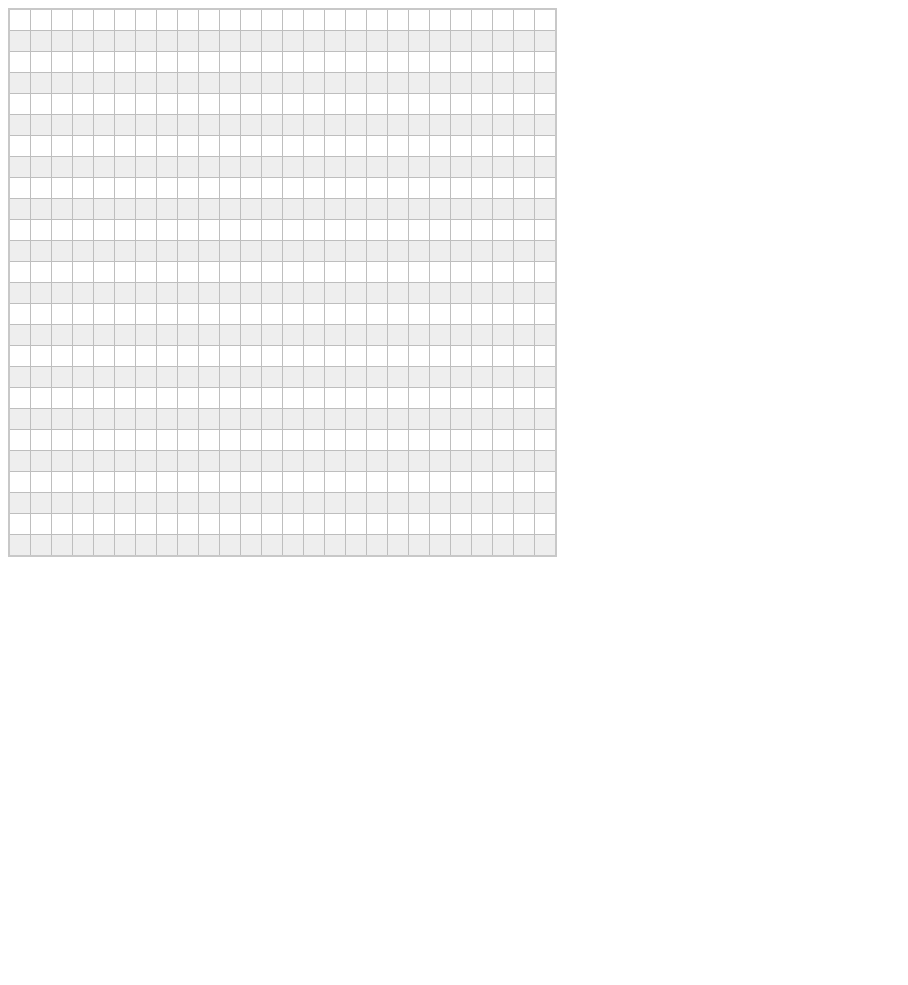
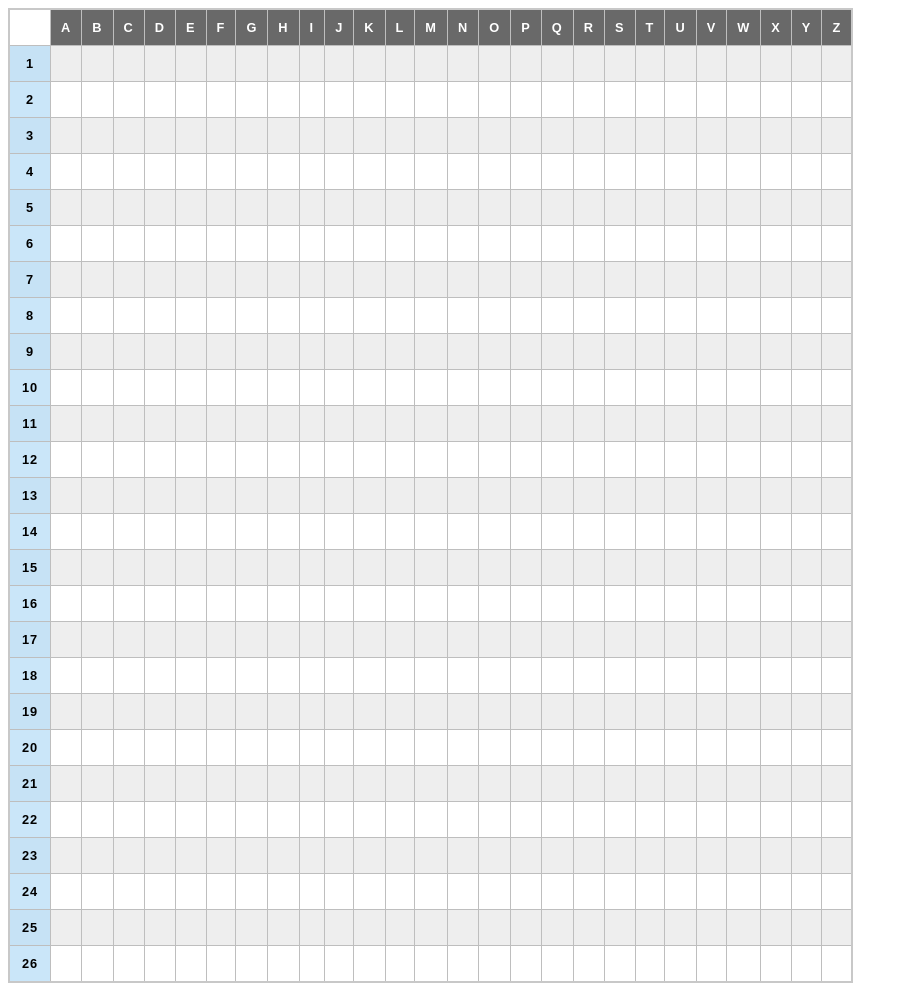
Before and after one commit to aayushjain92/Spreadsheet-Application, a plain HTML site: page index.html in a window 1280 px wide. Shown: the whole page, without its empty margins (0-908 px from the left). Before the commit the page ends 800 px from the top, so only its background shows below. Drawn offline with Linux system fonts and the light colour scheme.

Commit message:
Updated JS and styles

```diff
--- a/main.js
+++ b/main.js
@@ -9,18 +9,44 @@ class Cell {
 
 }
 
+
 var spreadsheet = new Spreadsheet(26, 26);
 console.log(spreadsheet.columns);
 console.log(spreadsheet.rows);
 
+//creates a table
+spreadsheet = document.createElement("table");
 
-spreadsheet = document.createElement("table");
+// creates column headers from A..Z
+row_with_headers = document.createElement("tr");
+empty_cell = document.createElement("th");
+row_with_headers.appendChild(empty_cell);
+for(let i = 1; i <= 26; i++) {
+    column_header = document.createElement("th");
+    let chr = String.fromCharCode(64 + i);
+    column_header.id = "column_" + chr;
+    column_header.setAttribute("scope", "col");
+    column_header.innerText = chr;
+    row_with_headers.appendChild(column_header);
+}
+spreadsheet.appendChild(row_with_headers);
+
+//creates 26 rows
 for(let i = 1; i <= 26; i++) {
     row = document.createElement("tr");
-    row.id = "row_" + i;
+    row.id = "r_" + i;
     spreadsheet.appendChild(row);
+
+    //create row headers
+    row_header = document.createElement("th");
+    row_header.setAttribute("scope", "row");
+    row_header.id = "row_" + i;
+    row_header.innerText = i;
+    row.appendChild(row_header);
+
+    //creates columns from A..Z for each row
     for(let j = 0; j < 26; j++) {
-        var chr = String.fromCharCode(65 + j);
+        let chr = String.fromCharCode(65 + j);
         cell = document.createElement("td");
         cell.id = "cell_" + i + chr;
         row.appendChild(cell);
--- a/styles.css
+++ b/styles.css
@@ -1,10 +1,6 @@
-td,
-th {
+td,th {
     border: 1px solid rgb(190, 190, 190);
     padding: 10px;
-}
-
-td {
     text-align: center;
 }
 
@@ -18,16 +14,11 @@ th[scope="col"] {
 }
 
 th[scope="row"] {
-    background-color: #d7d9f2;
-}
-
-caption {
-    padding: 10px;
-    caption-side: bottom;
+    background-color: rgba(188, 224, 248, 0.788);
+    width: 20px;
 }
 
 table {
-    width: 200px;
     border-collapse: collapse;
     border: 2px solid rgb(200, 200, 200);
     letter-spacing: 1px;
```
